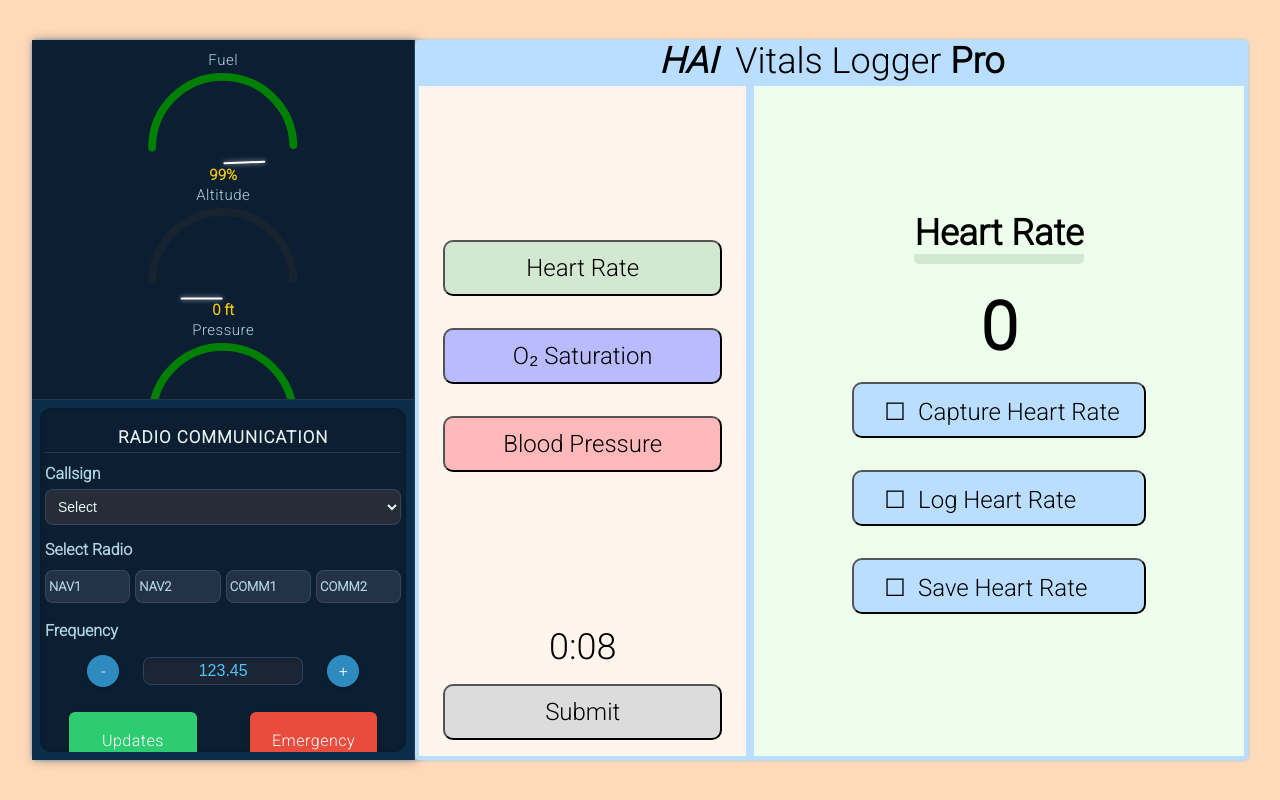
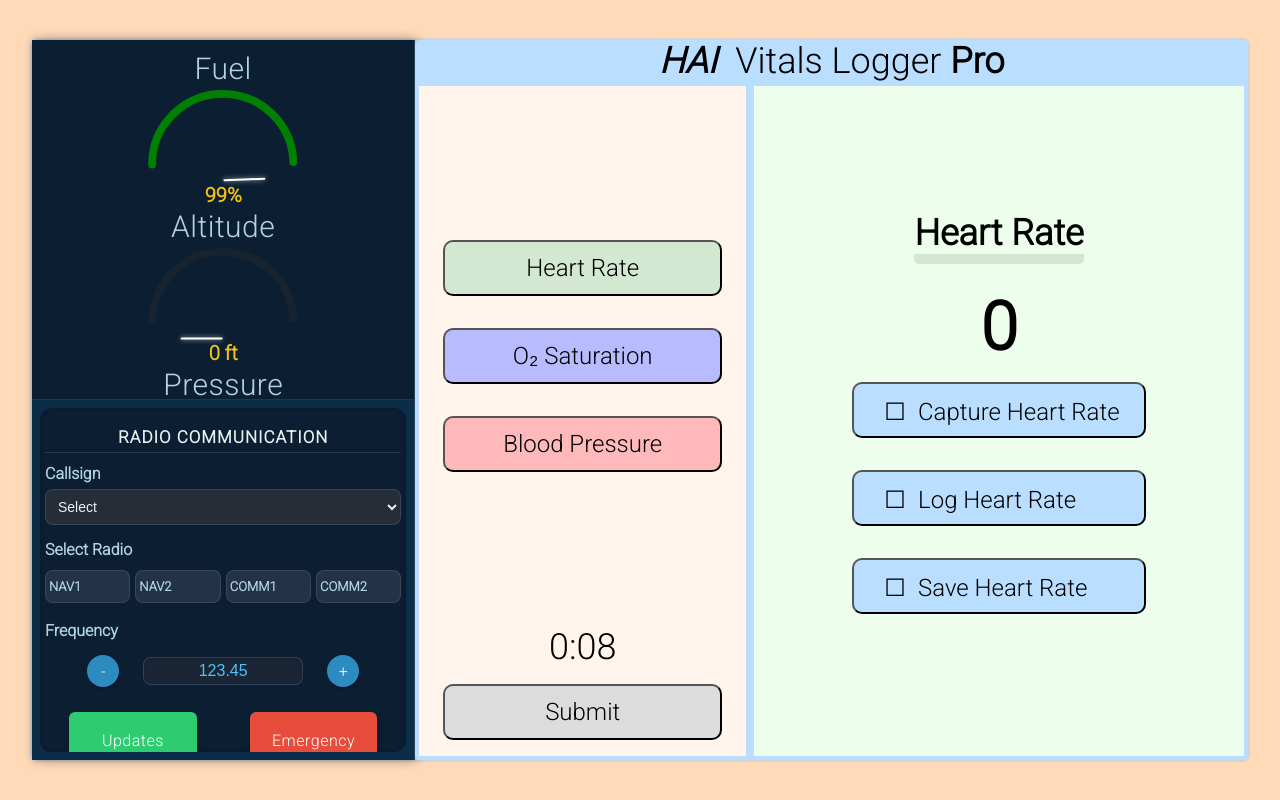
Before and after one commit to gt-cec/ONR-Medivac, a Flask app: page /vitals/ in a window 1280 px wide. Run offline with Flask 3, Linux system fonts and the light colour scheme.

Commit message:
increased gauge fonts

```diff
--- a/Server/templates/VitalsTask/index.html
+++ b/Server/templates/VitalsTask/index.html
@@ -72,7 +72,7 @@
             text-align: center;
             margin-bottom: 0px;
             color: var(--text-secondary);
-            font-size: 15px;
+            font-size: 30px;
             font-weight: 500;
             letter-spacing: 0.5px;
         }
@@ -135,7 +135,7 @@
         }
 
         .gauge-value {
-            font-size: 15px;
+            font-size: 20px;
             color: #f1c40f;
             text-align: center;
             margin-top: 3px;
```
